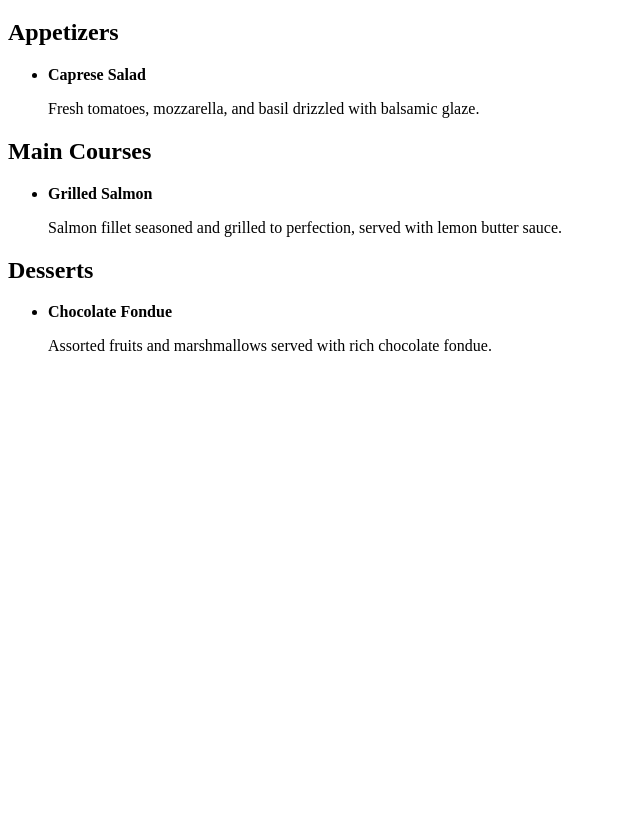
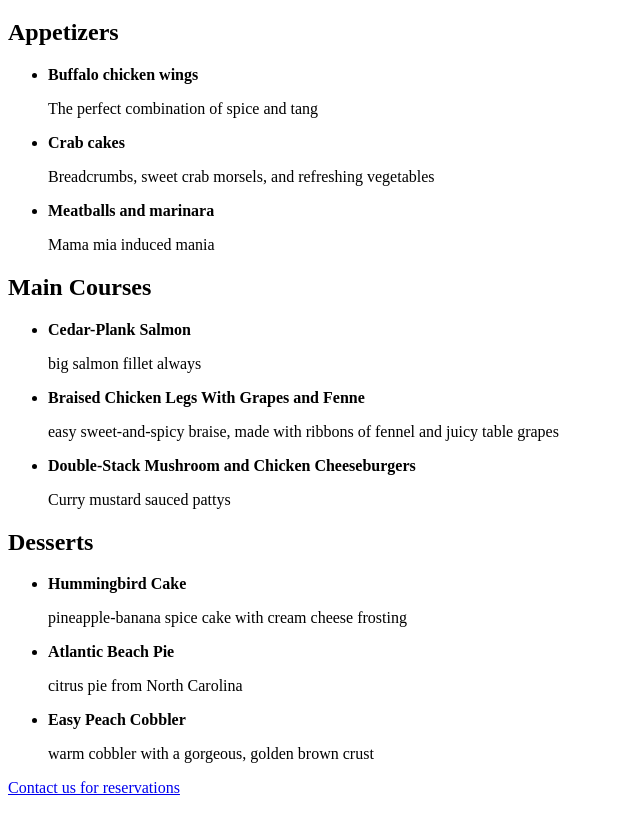
Before and after one commit to Emekaokk/NEWHTML, a plain HTML site: page index.html in a window 1280 px wide. Shown: the part 61-874 px from the top of the page, without its empty margins (0-640 px from the left). Before the commit the page ends 800 px from the top, so only its background shows below. Drawn offline with Linux system fonts and the light colour scheme.

Commit message:
First commit

```diff
--- a/index.html
+++ b/index.html
@@ -6,45 +6,66 @@
     <title>tastee meals</title>
 </head>
 <body>
+
   <div>
         <h1>Tastee</h1>
         <h2>Appetizers</h2>
   </div>
 
   <ul>
+      <li>
+           <strong>Buffalo chicken wings</strong>
+           <p>The perfect combination of spice and tang</p>
+      </li>
 
       <li>
+         <strong>Crab cakes</strong>
+         <p>Breadcrumbs, sweet crab morsels, and refreshing vegetables</p>
+     </li>
 
-      <strong>Caprese Salad</strong>
-      <p>Fresh tomatoes, mozzarella, and basil drizzled with balsamic glaze.</p>
+      <li>
+         <strong>Meatballs and marinara</strong>
+         <p>Mama mia induced mania</p>
       </li>
   </ul>
 
  <h2>Main Courses</h2>
-
   <ul>
+      <li>
+         <strong>Cedar-Plank Salmon</strong>
+          <p>big salmon fillet always</p>
+      </li>
 
       <li>
+         <strong>Braised Chicken Legs With Grapes and Fenne</strong>
+         <p>easy sweet-and-spicy braise, made with ribbons of fennel and juicy table grapes</p>
+      </li>
 
-    <strong>Grilled Salmon</strong>
-
-     <p>Salmon fillet seasoned and grilled to perfection, served with lemon butter sauce.</p>
-
+      <li>
+         <strong>Double-Stack Mushroom and Chicken Cheeseburgers</strong>
+         <p> Curry mustard sauced pattys</p>
       </li>
   </ul>
 
   <h2>Desserts</h2>
-
   <ul>
+      <li>
+         <strong>Hummingbird Cake</strong>
+         <p>pineapple-banana spice cake with cream cheese frosting</p>
+       </li>
 
       <li>
-
-        <strong>Chocolate Fondue</strong>
-
-       <p>Assorted fruits and marshmallows served with rich chocolate fondue.</p>
-
+         <strong>Atlantic Beach Pie</strong>
+          <p>citrus pie from North Carolina</p>
       </li>
 
+      <li>
+          <strong>Easy Peach Cobbler</strong>
+         <p>warm cobbler with a gorgeous, golden brown crust</p>
+      </li>
+  </ul>
+
+ <p><a href="contact.html">Contact us for reservations</a></p>
 
 </body>
 </html>
```
Also changed, not shown: contact.html (added). Lines whose indentation alone changed are shown as unchanged.
